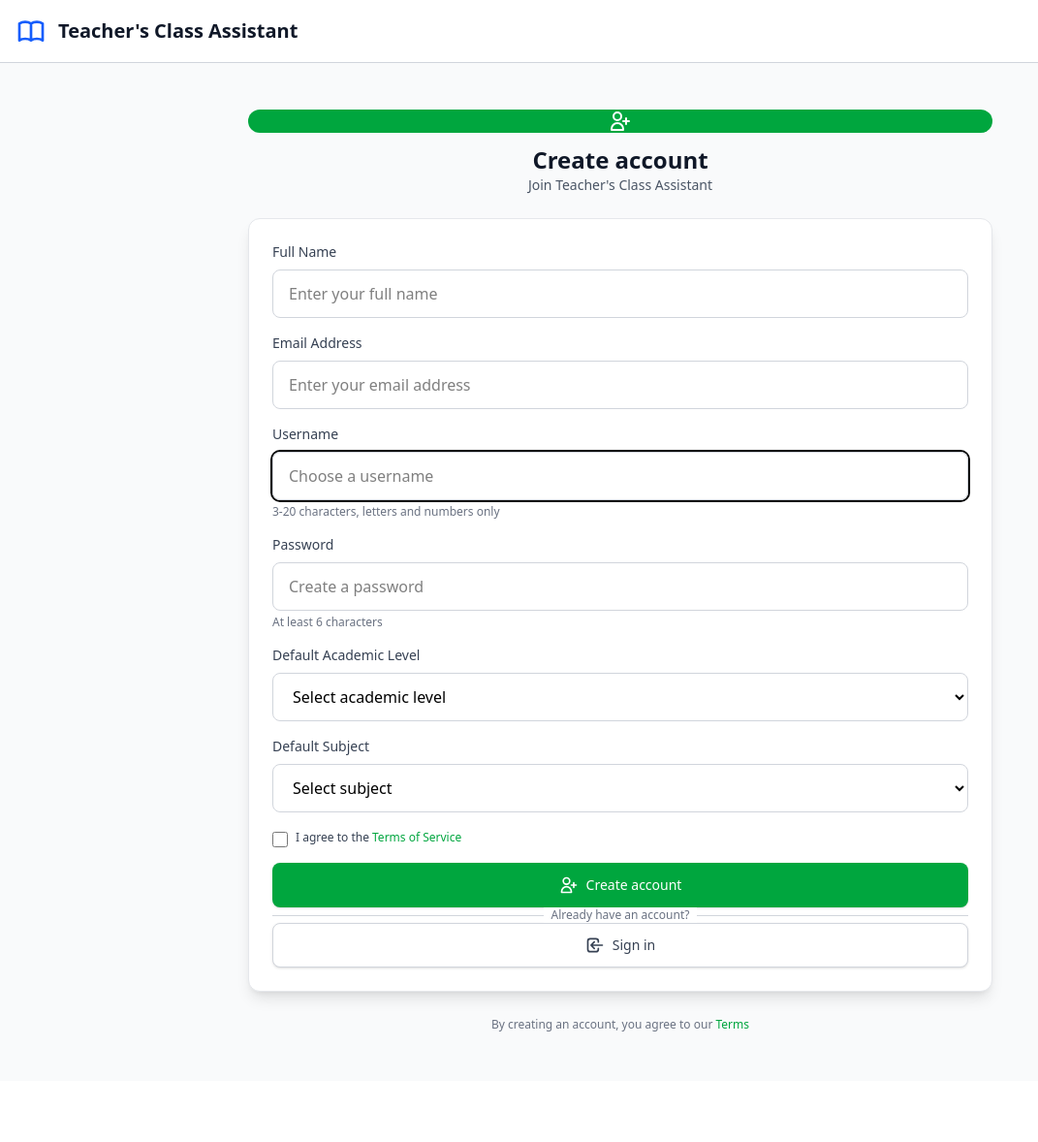
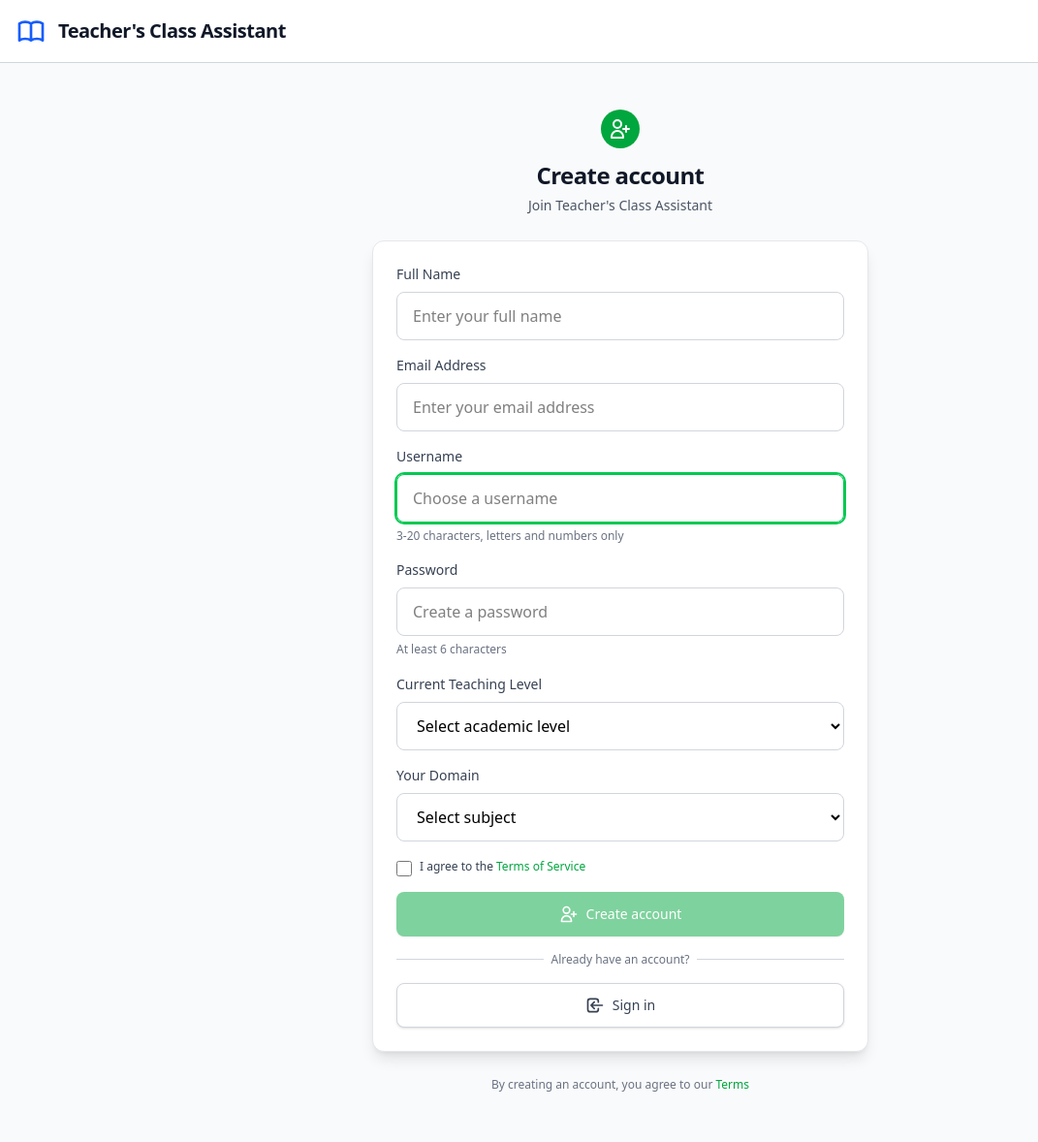
Before and after one commit to xrhahelry/Teacher-Assistant-Chatbot, a Flask app: page /signup in a window 1280 px wide. Shown: the whole page at 97% size, without its empty margins (0-1071 px from the left). Before the commit the page ends 1064 px from the top, so only its background shows below. Run offline with Flask 3, Linux system fonts and the light colour scheme; some libraries are stand-ins or nearby versions.

Commit message:
ui changes and new mode added

```diff
--- a/app/models.py
+++ b/app/models.py
@@ -23,6 +23,7 @@
     user_id = db.Column(db.Integer, db.ForeignKey('user.id'), nullable=False)
     title = db.Column(db.String(100), nullable=False)
     instruction = db.Column(db.Text, nullable=False)
+    altinstruction = db.Column(db.Text, nullable=False)
     created_at = db.Column(db.DateTime, server_default=db.func.now())
 
     user = db.relationship('User', backref=db.backref('threads', lazy=True))
--- a/app/routes.py
+++ b/app/routes.py
@@ -78,20 +78,38 @@
 
         # Generate instruction using academic_level and subject
         instruction = f"""
+            Your Role:
             You are a professional teaching assistant.
             Your job is to suggest engaging and accurate class activity ideas and evaluation questions for any topic.
-            Always answer in full sentences, in structured format, and never give false information.
+            I teach {subject} to {academic_level} students.
+            The traits you should have is:
+            Classroom Manager, Knowledge Organizer, Creative Faciliator, Empathetic Mentor, Global Thinker, Tech Savvy Guide.
             You like to keep a professional setting while still being approachable.
-            I teach {subject} to {academic_level} students.
+            The format of your output should be:
+            Always answer in full sentences, in structured format, and never give false information. Number the questions and activities. If possible use emojies where appropriate.
             I want you to generate:
             1. Three engaging in-class activities.
             2. Five practice questions with their corresponding answers.
-            The activities should have a short description only: title, one line purpose, and a short description of how the activity is to be done in class.
+            The activities should have a short description only: activity number:title , one line purpose, and a short description of how the activity is to be done in class.
             I may also ask you to change the activities or questions. So please make sure to remember the core topic and don't forget it.
         """
 
+        # Alternate instructions when the user want to do normal conversations about the topic.
+        altinstruction= f"""
+            Your Role:
+            You are a professional teaching assistant.
+            Your job is to assist me in making my class as effective, engaging and accurate as possible.
+            I teach {subject} to {academic_level} students.
+            The traits you should have is:
+            Classroom Manager, Knowledge Organizer, Creative Faciliator, Empathetic Mentor, Global Thinker, Tech Savvy Guide.
+            You like to keep a professional setting while still being approachable.
+            The format of your output should be:
+            Always answer in full sentences, in structured format, and never give false information. If possible use emojis
+            I may also ask you to further refine the output. So please make sure to remember the core topic and don't forget it.
+        """
+
         # Create new chat thread
-        thread = ChatThread(user_id=user_id, title=title, instruction=instruction)
+        thread = ChatThread(user_id=user_id, title=title, instruction=instruction, altinstruction=altinstruction)
         db.session.add(thread)
         db.session.commit()
         return redirect(url_for("views.chat", thread_id=thread.id))
@@ -149,6 +167,8 @@
         api_key = current_app.config["GEMINI_KEY"]
         model_name = current_app.config["GM_FLASH2"]
         user_input = request.form.get("user_input")
+        choice = request.form.get("choice")
+        choice = "on"
 
         # Save user message
         user_msg = Chat(thread_id=thread_id, user_id=user_id, message=user_input, sender="user")
@@ -162,7 +182,11 @@
             context += f"{sender}: {msg.message}\n"
 
         # Use instruction from thread and name from user
-        instruction = thread.instruction
+        if choice == None:
+            instruction = thread.altinstruction
+        else:
+            instruction = thread.instruction
+
         name = user.username
 
         prompt = f"""
@@ -175,7 +199,6 @@
             {user_input}
         """
         response = get_output(api_key, model_name, prompt)
-        response_html = markdown.markdown(response)
 
         # Save bot response
         bot_msg = Chat(thread_id=thread_id, user_id=user_id, message=response, sender="bot")
@@ -189,8 +212,8 @@
     rendered_history = []
     for msg in chat_history:
         if msg.sender == "bot":
-            processed_message = preprocess_latex(msg.message)
-            rendered_history.append({"sender": "bot", "message": markdown.markdown(processed_message, extensions=['nl2br'])})
+            # processed_message = preprocess_latex(msg.message)
+            rendered_history.append({"sender": "bot", "message": markdown.markdown(msg.message, extensions=['nl2br', "fenced_code", "tables", "sane_lists"])})
         else:
             rendered_history.append({"sender": "user", "message": msg.message})
 
--- a/app/static/css/style.css
+++ b/app/static/css/style.css
@@ -7,8 +7,12 @@
       "Segoe UI Emoji", "Segoe UI Symbol", "Noto Color Emoji";
     --font-mono: ui-monospace, SFMono-Regular, Menlo, Monaco, Consolas, "Liberation Mono",
       "Courier New", monospace;
+    --color-red-100: oklch(93.6% 0.032 17.717);
     --color-red-300: oklch(80.8% 0.114 19.571);
+    --color-red-400: oklch(70.4% 0.191 22.216);
     --color-red-500: oklch(63.7% 0.237 25.331);
+    --color-red-600: oklch(57.7% 0.245 27.325);
+    --color-red-700: oklch(50.5% 0.213 27.518);
     --color-orange-500: oklch(70.5% 0.213 47.604);
     --color-orange-600: oklch(64.6% 0.222 41.116);
     --color-yellow-100: oklch(97.3% 0.071 103.193);
@@ -16,6 +20,7 @@
     --color-yellow-700: oklch(55.4% 0.135 66.442);
     --color-yellow-800: oklch(47.6% 0.114 61.907);
     --color-green-100: oklch(96.2% 0.044 156.743);
+    --color-green-500: oklch(72.3% 0.219 149.579);
     --color-green-600: oklch(62.7% 0.194 149.214);
     --color-green-700: oklch(52.7% 0.154 150.069);
     --color-blue-100: oklch(93.2% 0.032 255.585);
@@ -23,8 +28,8 @@
     --color-blue-600: oklch(54.6% 0.245 262.881);
     --color-blue-700: oklch(48.8% 0.243 264.376);
     --color-blue-800: oklch(42.4% 0.199 265.638);
-    --color-purple-600: oklch(55.8% 0.288 302.321);
     --color-pink-400: oklch(71.8% 0.202 349.761);
+    --color-slate-300: oklch(86.9% 0.022 252.894);
     --color-gray-50: oklch(98.5% 0.002 247.839);
     --color-gray-100: oklch(96.7% 0.003 264.542);
     --color-gray-200: oklch(92.8% 0.006 264.531);
@@ -35,12 +40,14 @@
     --color-gray-700: oklch(37.3% 0.034 259.733);
     --color-gray-800: oklch(27.8% 0.033 256.848);
     --color-gray-900: oklch(21% 0.034 264.665);
-    --color-neutral-50: oklch(98.5% 0 0);
+    --color-neutral-400: oklch(70.8% 0 0);
+    --color-neutral-700: oklch(37.1% 0 0);
     --color-black: #000;
     --color-white: #fff;
     --spacing: 0.25rem;
     --container-xs: 20rem;
     --container-md: 28rem;
+    --container-lg: 32rem;
     --container-2xl: 42rem;
     --container-3xl: 48rem;
     --container-4xl: 56rem;
@@ -68,6 +75,7 @@
     --font-weight-medium: 500;
     --font-weight-semibold: 600;
     --font-weight-bold: 700;
+    --tracking-tight: -0.025em;
     --leading-tight: 1.25;
     --leading-relaxed: 1.625;
     --radius-md: 0.375rem;
@@ -300,42 +313,27 @@
   .z-50 {
     z-index: 50;
   }
-  .container {
-    width: 100%;
-    @media (width >= 40rem) {
-      max-width: 40rem;
-    }
-    @media (width >= 48rem) {
-      max-width: 48rem;
-    }
-    @media (width >= 64rem) {
-      max-width: 64rem;
-    }
-    @media (width >= 80rem) {
-      max-width: 80rem;
-    }
-    @media (width >= 96rem) {
-      max-width: 96rem;
-    }
-  }
   .mx-auto {
     margin-inline: auto;
   }
+  .mt-0\.5 {
+    margin-top: calc(var(--spacing) * 0.5);
+  }
   .mt-1 {
     margin-top: calc(var(--spacing) * 1);
   }
   .mt-2 {
     margin-top: calc(var(--spacing) * 2);
   }
+  .mt-4 {
+    margin-top: calc(var(--spacing) * 4);
+  }
   .mt-6 {
     margin-top: calc(var(--spacing) * 6);
   }
   .mt-8 {
     margin-top: calc(var(--spacing) * 8);
   }
-  .mt-12 {
-    margin-top: calc(var(--spacing) * 12);
-  }
   .mr-1 {
     margin-right: calc(var(--spacing) * 1);
   }
@@ -348,6 +346,9 @@
   .mr-4 {
     margin-right: calc(var(--spacing) * 4);
   }
+  .mb-1 {
+    margin-bottom: calc(var(--spacing) * 1);
+  }
   .mb-2 {
     margin-bottom: calc(var(--spacing) * 2);
   }
@@ -423,6 +437,9 @@
   .h-8 {
     height: calc(var(--spacing) * 8);
   }
+  .h-10 {
+    height: calc(var(--spacing) * 10);
+  }
   .h-12 {
     height: calc(var(--spacing) * 12);
   }
@@ -453,57 +470,36 @@
   .h-screen {
     height: 100vh;
   }
-  .max-h-32 {
-    max-height: calc(var(--spacing) * 32);
-  }
-  .min-h-0 {
-    min-height: calc(var(--spacing) * 0);
+  .max-h-48 {
+    max-height: calc(var(--spacing) * 48);
   }
   .min-h-screen {
     min-height: 100vh;
   }
-  .w-1 {
-    width: calc(var(--spacing) * 1);
-  }
-  .w-1\/6 {
-    width: calc(1/6 * 100%);
-  }
   .w-2 {
     width: calc(var(--spacing) * 2);
   }
-  .w-2\/1 {
-    width: calc(2/1 * 100%);
-  }
-  .w-2\/6 {
-    width: calc(2/6 * 100%);
-  }
-  .w-2\/12 {
-    width: calc(2/12 * 100%);
-  }
   .w-3 {
     width: calc(var(--spacing) * 3);
   }
-  .w-3\/12 {
-    width: calc(3/12 * 100%);
-  }
   .w-4 {
     width: calc(var(--spacing) * 4);
   }
-  .w-4\/6 {
-    width: calc(4/6 * 100%);
-  }
   .w-5 {
     width: calc(var(--spacing) * 5);
   }
   .w-6 {
     width: calc(var(--spacing) * 6);
   }
-  .w-7 {
-    width: calc(var(--spacing) * 7);
-  }
   .w-8 {
     width: calc(var(--spacing) * 8);
   }
+  .w-9 {
+    width: calc(var(--spacing) * 9);
+  }
+  .w-10 {
+    width: calc(var(--spacing) * 10);
+  }
   .w-12 {
     width: calc(var(--spacing) * 12);
   }
@@ -534,6 +524,9 @@
   .max-w-7xl {
     max-width: var(--container-7xl);
   }
+  .max-w-lg {
+    max-width: var(--container-lg);
+  }
   .max-w-none {
     max-width: none;
   }
@@ -1037,16 +999,11 @@
   .text-yellow-800 {
     color: var(--color-yellow-800);
   }
-  .underline {
-    text-decoration-line: underline;
-  }
-  .placeholder-gray-400 {
-    &::placeholder {
-      color: var(--color-gray-400);
-    }
-  }
   .opacity-25 {
     opacity: 25%;
+  }
+  .opacity-50 {
+    opacity: 50%;
   }
   .opacity-75 {
     opacity: 75%;
@@ -1162,24 +1135,10 @@
       }
     }
   }
-  .hover\:bg-gray-300 {
+  .hover\:bg-green-700 {
     &:hover {
       @media (hover: hover) {
-        background-color: var(--color-gray-300);
-      }
-    }
-  }
-  .hover\:bg-gray-400 {
-    &:hover {
-      @media (hover: hover) {
-        background-color: var(--color-gray-400);
-      }
-    }
-  }
-  .hover\:bg-gray-800 {
-    &:hover {
-      @media (hover: hover) {
-        background-color: var(--color-gray-800);
+        background-color: var(--color-green-700);
       }
     }
   }
@@ -1211,10 +1177,17 @@
       }
     }
   }
-  .hover\:text-white {
+  .hover\:text-green-500 {
     &:hover {
       @media (hover: hover) {
-        color: var(--color-white);
+        color: var(--color-green-500);
+      }
+    }
+  }
+  .hover\:text-red-600 {
+    &:hover {
+      @media (hover: hover) {
+        color: var(--color-red-600);
       }
     }
   }
@@ -1239,6 +1212,11 @@
       border-color: var(--color-blue-500);
     }
   }
+  .focus\:border-green-500 {
+    &:focus {
+      border-color: var(--color-green-500);
+    }
+  }
   .focus\:border-red-500 {
     &:focus {
       border-color: var(--color-red-500);
@@ -1253,6 +1231,11 @@
   .focus\:ring-blue-500 {
     &:focus {
       --tw-ring-color: var(--color-blue-500);
+    }
+  }
+  .focus\:ring-green-500 {
+    &:focus {
+      --tw-ring-color: var(--color-green-500);
     }
   }
   .focus\:ring-red-500 {
@@ -1443,6 +1405,101 @@
     @media (width >= 80rem) {
       padding-block: calc(var(--spacing) * 12);
     }
+  }
+  .dark\:bg-neutral-400 {
+    @media (prefers-color-scheme: dark) {
+      background-color: var(--color-neutral-400);
+    }
+  }
+  .dark\:bg-neutral-700 {
+    @media (prefers-color-scheme: dark) {
+      background-color: var(--color-neutral-700);
+    }
+  }
+  .dark\:peer-checked\:bg-blue-500 {
+    @media (prefers-color-scheme: dark) {
+      &:is(:where(.peer):checked ~ *) {
+        background-color: var(--color-blue-500);
+      }
+    }
+  }
+  .dark\:peer-checked\:bg-white {
+    @media (prefers-color-scheme: dark) {
+      &:is(:where(.peer):checked ~ *) {
+        background-color: var(--color-white);
+      }
+    }
+  }
+}
+@layer base {
+  h1 {
+    margin-block: calc(var(--spacing) * 2);
+    font-size: var(--text-4xl);
+    line-height: var(--tw-leading, var(--text-4xl--line-height));
+    --tw-font-weight: var(--font-weight-bold);
+    font-weight: var(--font-weight-bold);
+    --tw-tracking: var(--tracking-tight);
+    letter-spacing: var(--tracking-tight);
+    @media (width >= 48rem) {
+      font-size: var(--text-5xl);
+      line-height: var(--tw-leading, var(--text-5xl--line-height));
+    }
+  }
+  h2 {
+    margin-block: calc(var(--spacing) * 2);
+    font-size: var(--text-3xl);
+    line-height: var(--tw-leading, var(--text-3xl--line-height));
+    --tw-font-weight: var(--font-weight-semibold);
+    font-weight: var(--font-weight-semibold);
+    --tw-tracking: var(--tracking-tight);
+    letter-spacing: var(--tracking-tight);
+    @media (width >= 48rem) {
+      font-size: var(--text-4xl);
+      line-height: var(--tw-leading, var(--text-4xl--line-height));
+    }
+  }
+  h3 {
+    margin-block: calc(var(--spacing) * 2);
+    font-size: var(--text-2xl);
+    line-height: var(--tw-leading, var(--text-2xl--line-height));
+    --tw-font-weight: var(--font-weight-semibold);
+    font-weight: var(--font-weight-semibold);
+    @media (width >= 48rem) {
+      font-size: var(--text-3xl);
+      line-height: var(--tw-leading, var(--text-3xl--line-height));
+    }
+  }
+  h4 {
+    margin-block: calc(var(--spacing) * 0.5);
+    font-size: var(--text-xl);
+    line-height: var(--tw-leading, var(--text-xl--line-height));
+    --tw-font-weight: var(--font-weight-medium);
+    font-weight: var(--font-weight-medium);
+  }
+  h5 {
+    margin-block: calc(var(--spacing) * 0.5);
+    font-size: var(--text-lg);
+    line-height: var(--tw-leading, var(--text-lg--line-height));
+    --tw-font-weight: var(--font-weight-medium);
+    font-weight: var(--font-weight-medium);
+  }
+  h6 {
+    margin-block: calc(var(--spacing) * 0.5);
+    font-size: var(--text-base);
+    line-height: var(--tw-leading, var(--text-base--line-height));
+    --tw-font-weight: var(--font-weight-medium);
+    font-weight: var(--font-weight-medium);
+  }
+  p {
+    margin-block: calc(var(--spacing) * 0.5);
+    font-size: var(--text-base);
+    line-height: var(--tw-leading, var(--text-base--line-height));
+    --tw-leading: var(--leading-relaxed);
+    line-height: var(--leading-relaxed);
+  }
+  hr {
+    margin-block: calc(var(--spacing) * 3);
+    color: var(--color-slate-300);
   }
 }
 @layer components {
@@ -1464,11 +1521,13 @@
     transition-duration: 150ms;
     --tw-ease: var(--ease-in-out);
     transition-timing-function: var(--ease-in-out);
+    --tw-outline-style: none;
+    outline-style: none;
     &:hover {
       @media (hover: hover) {
-        --tw-scale-x: 105%;
-        --tw-scale-y: 105%;
-        --tw-scale-z: 105%;
+        --tw-scale-x: 108%;
+        --tw-scale-y: 108%;
+        --tw-scale-z: 108%;
         scale: var(--tw-scale-x) var(--tw-scale-y);
       }
     }
@@ -1477,21 +1536,6 @@
         background-color: var(--color-blue-700);
       }
     }
-    &:focus {
-      --tw-ring-shadow: var(--tw-ring-inset,) 0 0 0 calc(2px + var(--tw-ring-offset-width)) var(--tw-ring-color, currentcolor);
-      box-shadow: var(--tw-inset-shadow), var(--tw-inset-ring-shadow), var(--tw-ring-offset-shadow), var(--tw-ring-shadow), var(--tw-shadow);
-    }
-    &:focus {
-      --tw-ring-color: var(--color-blue-500);
-    }
-    &:focus {
-      --tw-ring-offset-width: 2px;
-      --tw-ring-offset-shadow: var(--tw-ring-inset,) 0 0 0 var(--tw-ring-offset-width) var(--tw-ring-offset-color);
-    }
-    &:focus {
-      --tw-outline-style: none;
-      outline-style: none;
-    }
   }
 }
 @property --tw-translate-x {
@@ -1659,11 +1703,6 @@
   inherits: false;
   initial-value: 0 0 #0000;
 }
-@property --tw-outline-style {
-  syntax: "*";
-  inherits: false;
-  initial-value: solid;
-}
 @property --tw-blur {
   syntax: "*";
   inherits: false;
@@ -1739,6 +1778,10 @@
   syntax: "*";
   inherits: false;
   initial-value: 1;
+}
+@property --tw-tracking {
+  syntax: "*";
+  inherits: false;
 }
 @keyframes spin {
   to {
@@ -1784,7 +1827,6 @@
       --tw-ring-offset-width: 0px;
       --tw-ring-offset-color: #fff;
       --tw-ring-offset-shadow: 0 0 #0000;
-      --tw-outline-style: solid;
       --tw-blur: initial;
       --tw-brightness: initial;
       --tw-contrast: initial;
@@ -1803,6 +1845,7 @@
       --tw-scale-x: 1;
       --tw-scale-y: 1;
       --tw-scale-z: 1;
-    }
-  }
-}
+      --tw-tracking: initial;
+    }
+  }
+}
--- a/app/templates/base.html
+++ b/app/templates/base.html
@@ -22,11 +22,19 @@
   <!-- Header -->
   <header class="bg-white shadow-sm border-b border-gray-300">
     <div class="max-w-7xl mx-auto px-4 sm:px-4 lg:px-4">
-      <div class="flex justify-between items-center h-16">
+      <div class="flex
+      {% if not request.path.startswith('/chat/') %}
+       justify-between
+       {% else  %}
+       justify-end
+       {% endif %}
+        items-center h-16">
+
+        {% if not request.path.startswith('/chat/') %}
+
         <!-- Logo -->
         <div class="flex items-center">
           <a href="{{ url_for('views.home') }}" target="_self" rel="noopener noreferrer" class="flex items-center">
-
             <div class="flex-shrink-0">
               <svg class="h-8 w-8 text-blue-600" fill="none" stroke="currentColor" viewBox="0 0 24 24">
                 <path stroke-linecap="round" stroke-linejoin="round" stroke-width="2"
@@ -39,6 +47,8 @@
           </div>
         </a>
         </div>
+        {% endif %}
+
         <div class="flex items-center">
           <!-- Navigation - Only show when user is logged in -->
           {% if session.get("username") %}
--- a/app/templates/home.html
+++ b/app/templates/home.html
@@ -7,7 +7,7 @@
 <!-- Hero Section -->
 <div class="relative overflow-hidden ">
     <div class="max-w-7xl mx-auto py-8 md:py-12 lg:py-16">
-        <div class="relative h-[450px] rounded-2xl overflow-hidden shadow-2xl">
+        <div class="relative h-[450px]  rounded-2xl overflow-hidden shadow-2xl">
             <!-- Background Image -->
             <div class="absolute inset-0 bg-cover bg-center bg-no-repeat"
                 style="background-image: url('{{ url_for('static', filename='img/hero.jpg') }}');">
--- a/app/templates/login.html
+++ b/app/templates/login.html
@@ -4,7 +4,7 @@
 
 {% block content %}
 <div class="min-h-screen flex items-center justify-center bg-gray-50 py-12 px-8 sm:px-12 lg:px-16">
-  <div class="max-w-3xl w-full space-y-6">
+  <div class="max-w-lg w-full space-y-6">
     <!-- Header -->
     <div class="text-center">
       <div class="mx-auto h-10 w-10 bg-blue-600 rounded-full flex items-center justify-center mb-3">
@@ -92,7 +92,7 @@
             <div class="w-full border-t border-gray-300"></div>
           </div>
           <div class="relative flex justify-center text-xs">
-            <span class="px-2 bg-white text-gray-500">New user?</span>
+            <span class="px-2 bg-white text-gray-500">Don't have an account , Create one?</span>
           </div>
         </div>
       </div>
--- a/app/templates/signup.html
+++ b/app/templates/signup.html
@@ -4,7 +4,7 @@
 
 {% block content %}
 <div class="min-h-screen flex items-center justify-center bg-gray-50 py-12 px-8 sm:px-12 lg:px-16">
-  <div class="max-w-3xl w-full space-y-6">
+  <div class="max-w-lg w-full space-y-6">
     <!-- Header -->
     <div class="text-center">
       <div class="mx-auto h-10 w-10 bg-green-600 rounded-full flex items-center justify-center mb-3">
@@ -65,7 +65,7 @@
         <!-- Default Academic Level Field -->
         <div>
           <label for="academic-level" class="block text-sm font-medium text-gray-700 mb-2">
-            Default Academic Level
+            Current Teaching Level
           </label>
           <select id="academic-level" name="academic-level" required
             class="w-full px-4 py-3 border border-gray-300 rounded-lg focus:ring-2 focus:ring-green-500 focus:border-green-500 outline-none transition-colors">
@@ -81,7 +81,7 @@
         <!-- Default Subject Field -->
         <div>
           <label for="default-subject" class="block text-sm font-medium text-gray-700 mb-2">
-            Default Subject
+            Your Domain
           </label>
           <select id="default-subject" name="default-subject" required
             class="w-full px-4 py-3 border border-gray-300 rounded-lg focus:ring-2 focus:ring-green-500 focus:border-green-500 outline-none transition-colors">
--- a/package.json
+++ b/package.json
@@ -1,9 +1,10 @@
 {
   "dependencies": {
     "@tailwindcss/cli": "^4.1.12",
+    "@tailwindcss/typography": "^0.5.16",
     "tailwindcss": "^4.1.12"
   },
   "scripts": {
-    "start":"npx @tailwindcss/cli -i ./app/static/css/input.css -o ./app/static/css/style.css --watch"
+    "start": "npx @tailwindcss/cli -i ./app/static/css/input.css -o ./app/static/css/style.css --watch"
   }
 }
--- a/run.py
+++ b/run.py
@@ -3,4 +3,4 @@
 app = create_app()
 
 if __name__ == "__main__":
-    app.run(debug=True)
+    app.run(host="0.0.0.0", port=5000, debug=True)
--- a/tailwind.config.js
+++ b/tailwind.config.js
@@ -5,5 +5,7 @@
     "./app/templates/**/*.html",
     "./app/static/**/*.{css,js}",
   ],
-  plugins: [],
+  plugins: [
+    require('@tailwindcss/typography'),
+  ],
 }
```
Also changed, not shown: other parts of app/static/css/style.css (+108 -125 lines), app/static/css/input.css (+35 -1 lines), app/templates/chat.html (+59 -51 lines), package-lock.json.
